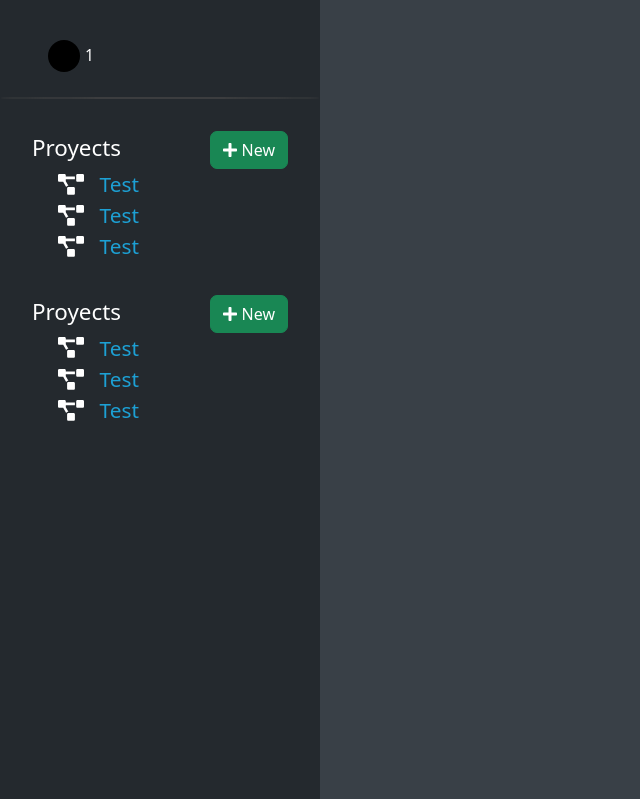
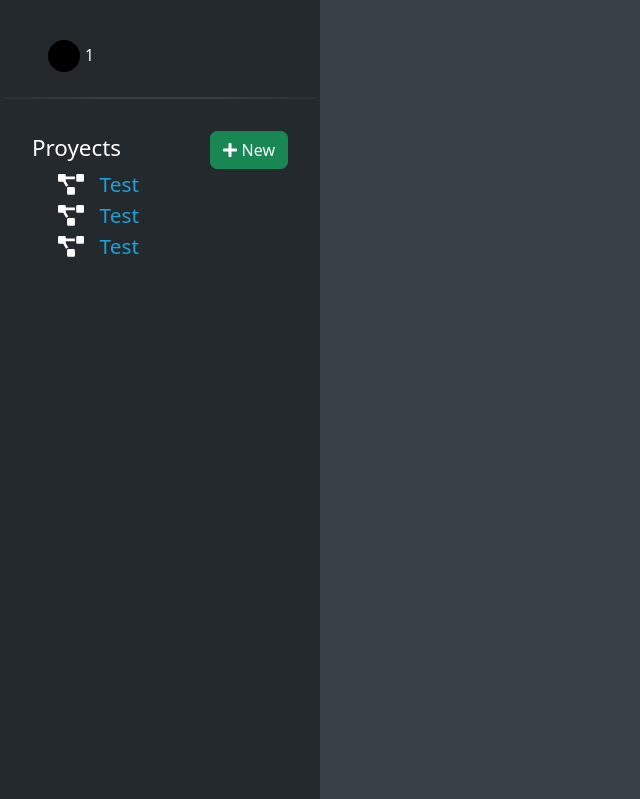
Before and after one commit to Brayan-724/FileStorage, a Node server app: page /p/1 in a window 1280 px wide. Shown: the part 69-868 px from the top of the page, without its empty margins (0-640 px from the left). Run offline with Node 20, Linux system fonts and the light colour scheme; some libraries are stand-ins or nearby versions.

Commit message:
AutoCommited

```diff
--- a/src/views/profile/index.ejs
+++ b/src/views/profile/index.ejs
@@ -31,59 +31,7 @@
                         </div>
 
                         <div class="left-side-section__button">
-                            <button class="btn btn-success">
-                                <i class="fas fa-plus"></i>
-                                New
-                            </button>
-                        </div>
-                    </div>
-
-                    <div class="left-side-section__body">
-                        <div class="proyects-list">
-                            <div class="proyects-list-element">
-                                <div class="proyects-list-element__icon">
-                                    <i class="fas fa-project-diagram"></i>
-                                </div>
-                                <div class="proyect-list-element__name">
-                                    <a href="#" class="proyect-list-element__link">
-                                        Test
-                                    </a>
-                                </div>
-                            </div>
-
-                            <div class="proyects-list-element">
-                                <div class="proyects-list-element__icon">
-                                    <i class="fas fa-project-diagram"></i>
-                                </div>
-                                <div class="proyect-list-element__name">
-                                    <a href="#" class="proyect-list-element__link">
-                                        Test
-                                    </a>
-                                </div>
-                            </div>
-
-                            <div class="proyects-list-element">
-                                <div class="proyects-list-element__icon">
-                                    <i class="fas fa-project-diagram"></i>
-                                </div>
-                                <div class="proyect-list-element__name">
-                                    <a href="#" class="proyect-list-element__link">
-                                        Test
-                                    </a>
-                                </div>
-                            </div>
-                        </div>
-                    </div>
-                </div>
-
-                <div class="left-side-section proyects">
-                    <div class="left-side-section__header">
-                        <div class="left-side-section__title">
-                            Proyects
-                        </div>
-
-                        <div class="left-side-section__button">
-                            <button class="btn btn-success">
+                            <button class="btn btn-success" onclick="window.location.href = window.location.href + '/n'">
                                 <i class="fas fa-plus"></i>
                                 New
                             </button>
```
